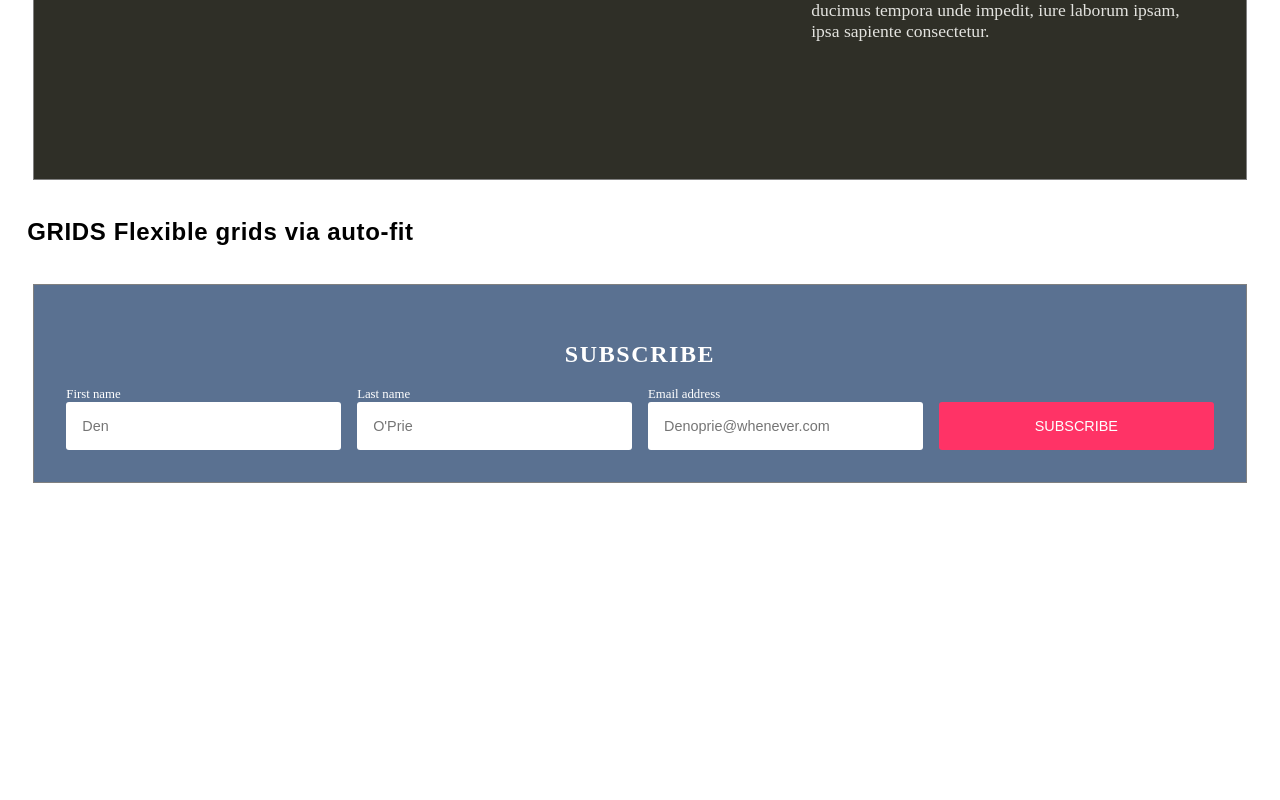
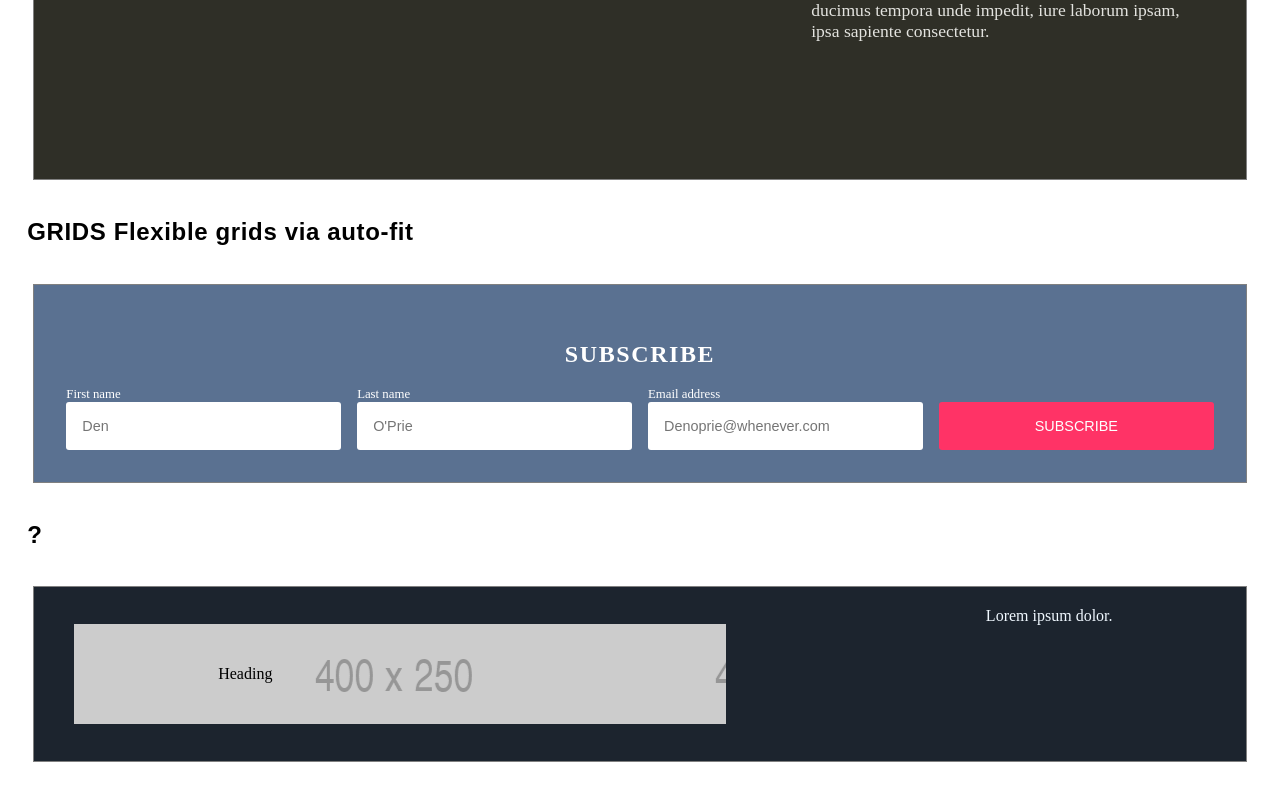
Before and after one commit to deniolp/myGrids, a plain HTML site: page index.html in a window 1280 px wide. Shown: the part 1447-2247 px from the top of the page. Before the commit the page ends 1968 px from the top, so only its background shows below. Drawn offline with Linux system fonts and the light colour scheme.

Commit message:
Making new difficult grid layout

```diff
--- a/index.html
+++ b/index.html
@@ -11,12 +11,12 @@
 
   <h2>GRIDS display: contents</h2>
   <div class="container grid1">
-    <article>
+    <article class="article">
       <h3>This is a heading</h3>
       <p>Lorem ipsum dolor sit amet, consectetur adipisicing elit, sed do eiusmod tempor incididunt ut labore et dolore magna aliqua. Ut enim ad minim veniam, quis nostrud exercitation.</p>
       <p>Footer stuff</p>
     </article>
-    <article>
+    <article class="article">
       <h3>This is a really really really super duper loooong heading</h3>
       <p>Lorem ipsum dolor sit amet, consectetur adipisicing elit. Earum non expedita nobis deleniti assumenda rerum.</p>
       <p>Footer stuff</p>
@@ -69,5 +69,15 @@
     </div>
   </div>
 
+  <h2>?</h2>
+  <div class="container">
+    <article class="grid6">
+      <div class="grid__heading">Heading</div>
+      <div class="grid__image"></div>
+      <div class="grid__text">Lorem ipsum dolor.
+      </div>
+    </article>
+  </div>
+
 </body>
 </html>
--- a/style.css
+++ b/style.css
@@ -28,13 +28,13 @@ h2 {
   grid-column-gap: 20px;
 }
 
-article {
+.article {
   display: grid;
   grid-template-rows: 200px 90px auto;
 }
 
 @supports (display: contents) {
-  article {
+  .article {
     display: contents;
   }
 }
@@ -122,7 +122,7 @@ article {
 }
 
 .subscribe-form {
-  background: #5a7191;
+  background-color: #5a7191;
   padding: 2rem;
 }
 
@@ -179,3 +179,36 @@ label {
 .hidden {
   opacity: 0;
 }
+
+.grid6 {
+  display: grid;
+	grid-template-columns: minmax(0, 1fr) repeat(24, minmax(0, 60px)) minmax(0, 1fr);
+  grid-template-rows: 1fr auto 1fr;
+	gap: 40px 20px;
+  align-items: center;
+  padding: 20px;
+  background-color: #1c242e;
+}
+
+.grid__heading {
+  grid-column: 5 / -5;
+  grid-row: 2;
+  z-index: 2;
+}
+
+.grid__image {
+  width: 100%;
+  height: 100px;
+  grid-column: 2 / 16;
+  grid-row: 1 / -1;
+  background-image: url("400x250.png");
+  background-position: center;
+  z-index: 1;
+}
+
+.grid__text {
+  grid-column: span 5 / -2;
+  grid-row: 1;
+  align-self: flex-start;
+  color: aliceblue;
+}
```
